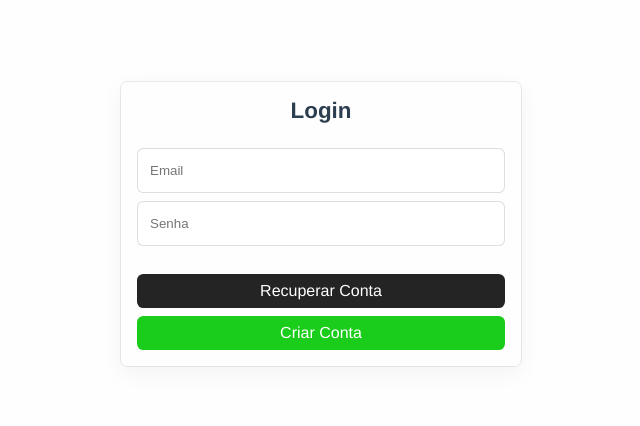
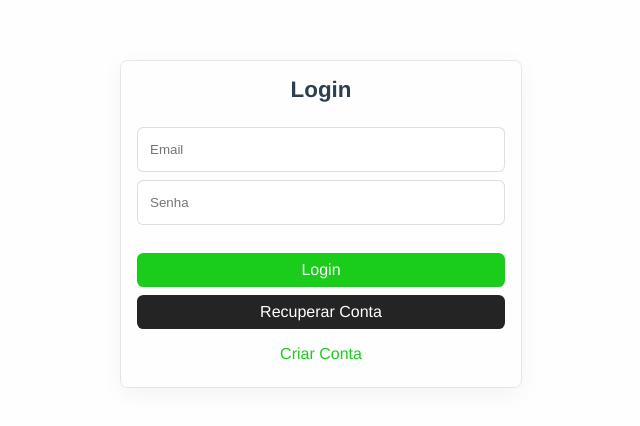
Before and after one commit to caiocgmspi/bits-events-frontend, a Vue app: page /login in a window 1280 px wide. Shown: the part 192-618 px from the top of the page, without its empty margins (335-975 px from the left). Built offline with nearby package versions, Linux system fonts and the light colour scheme.

Commit message:
älgumas alteracoes

```diff
--- a/src/components/HeaderApp.vue
+++ b/src/components/HeaderApp.vue
@@ -69,7 +69,7 @@ onMounted(() => {
             <!-- Sair -->
             <ul class="menu d-flex flex-wrap gap-2">
                 <li class="menu-item">
-                    <RouterLink :to="'/my-account/sair'">
+                    <RouterLink :to="'/login'">
                         Sair
                     </RouterLink>
                 </li>
--- a/src/components/pages/LoginView.vue
+++ b/src/components/pages/LoginView.vue
@@ -16,10 +16,13 @@
                   </div>
                   <!-- Actions -->
                   <div class="login-actions d-flex flex-column gap-2">
+                        <RouterLink class="btn btn-primary" to="/events/">
+                              Login
+                        </RouterLink>
                         <RouterLink class="btn btn-secondary" to="/my-account/recovery">
                               Recuperar Conta
                         </RouterLink>
-                        <RouterLink class="btn btn-primary" to="/create-account">
+                        <RouterLink class="btn" to="/create-account">
                               Criar Conta
                         </RouterLink>
                   </div>
```
